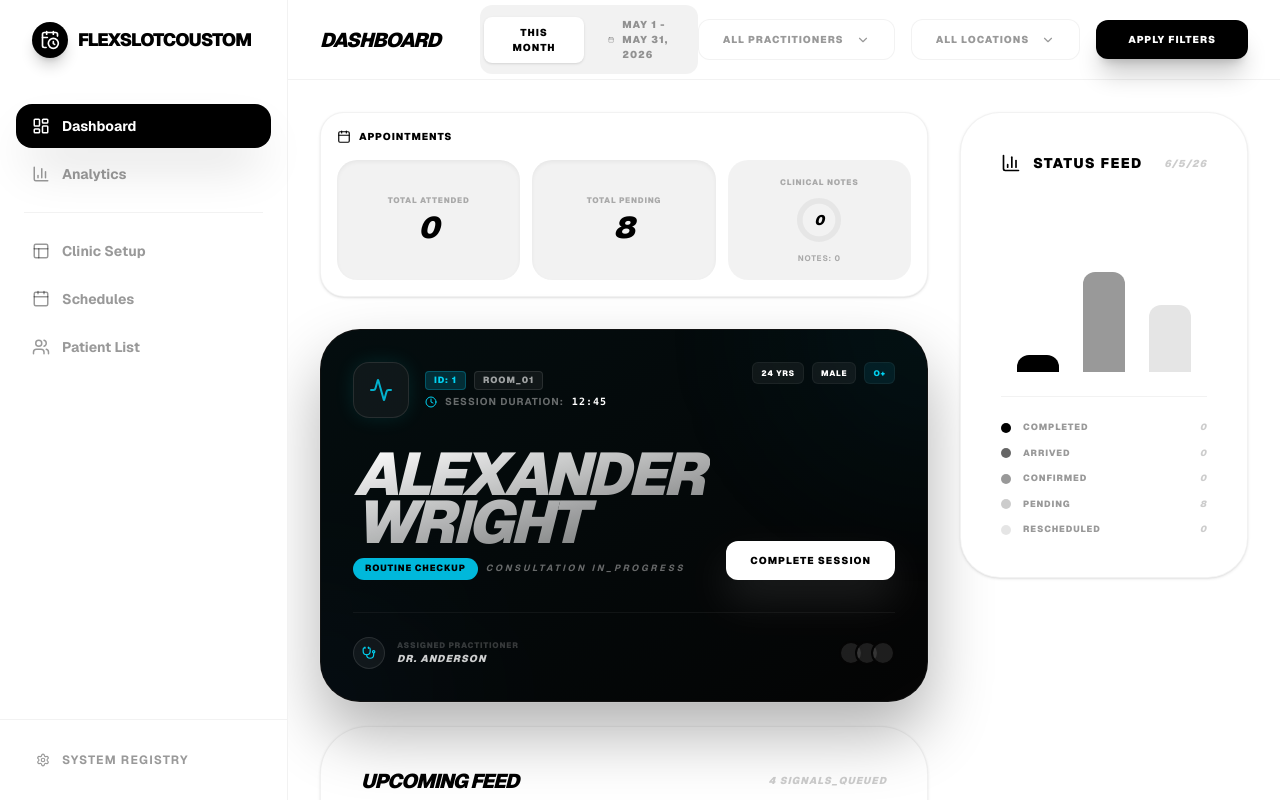
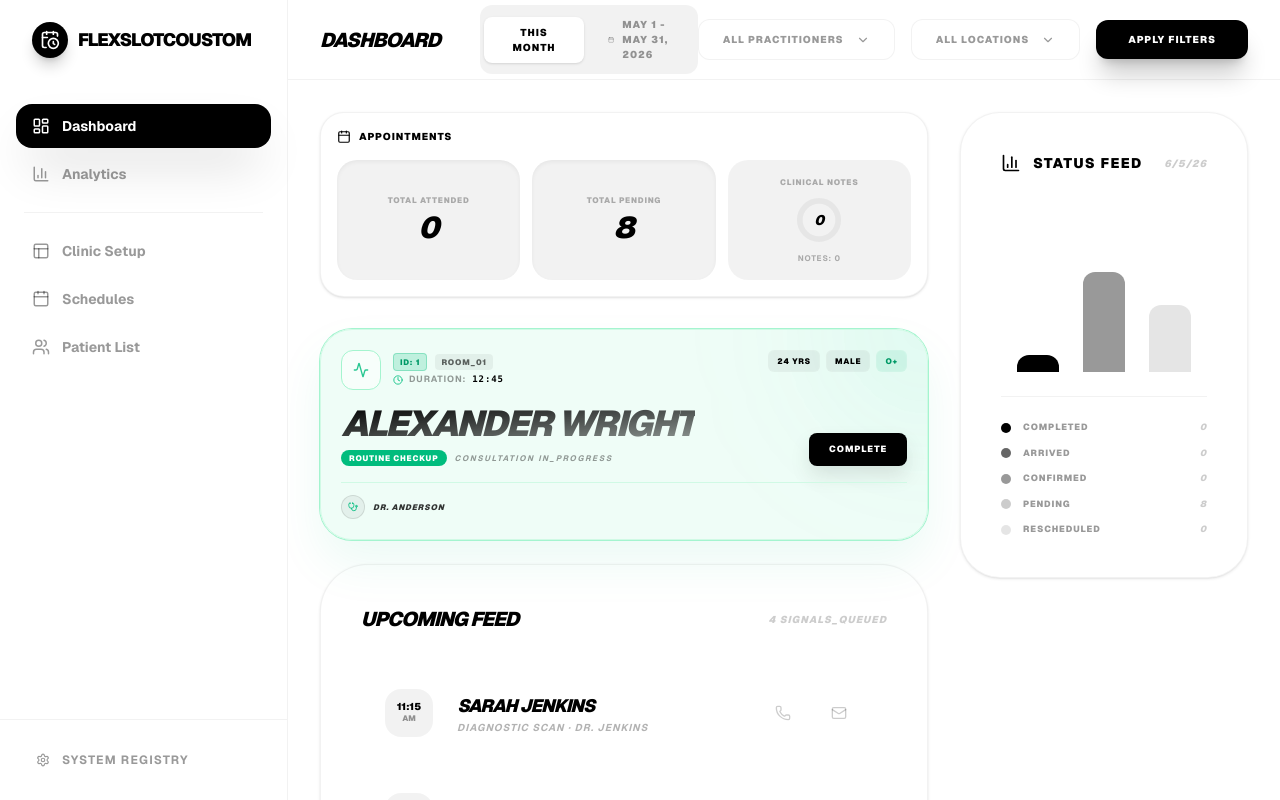
Before and after one commit to FlexSlotCustom0/FlexSlotCustom, a Next.js app in the folder frontend/: page /dashboard/owner in a window 1280 px wide. Shown: the top 800 px of the page. Built offline with nearby package versions, Linux system fonts and the light colour scheme.

Commit message:
Update page.tsx

```diff
--- a/frontend/src/app/dashboard/owner/page.tsx
+++ b/frontend/src/app/dashboard/owner/page.tsx
@@ -265,79 +265,67 @@ function MonochromeCommandCenter({ bookings, doneCount, notesCount, onComplete }
                 initial={{ opacity: 0, y: 10 }}
                 animate={{ opacity: 1, y: 0 }}
                 exit={{ opacity: 0, x: 20 }}
-                className="bg-[#050505] text-white rounded-[2.5rem] p-8 shadow-[0_32px_64px_rgba(0,0,0,0.3)] border border-white/5 relative overflow-hidden group ring-1 ring-white/10"
+                className="bg-emerald-50/80 backdrop-blur-3xl text-black rounded-[2rem] p-5 shadow-[0_24px_48px_rgba(16,185,129,0.08)] border border-emerald-100 relative overflow-hidden group ring-1 ring-emerald-200"
               >
                 {/* Futuristic Background Accents */}
-                <div className="absolute top-0 right-0 w-64 h-64 bg-cyan-500/10 rounded-full blur-[100px] -mr-32 -mt-32 animate-pulse" />
-                <div className="absolute bottom-0 left-0 w-48 h-48 bg-blue-500/5 rounded-full blur-[80px] -ml-24 -mb-24" />
+                <div className="absolute top-0 right-0 w-48 h-48 bg-emerald-400/10 rounded-full blur-[80px] -mr-24 -mt-24" />
 
-                <div className="relative z-10 flex flex-col gap-8">
+                <div className="relative z-10 flex flex-col gap-4">
                   {/* Top Row: Meta & Timer */}
                   <div className="flex justify-between items-start">
-                    <div className="flex items-center gap-4">
-                      <div className="w-14 h-14 bg-white/5 rounded-2xl flex items-center justify-center backdrop-blur-3xl border border-white/10 shadow-[0_0_20px_rgba(0,255,255,0.1)]">
-                        <Activity className="w-6 h-6 text-cyan-400 animate-pulse" />
+                    <div className="flex items-center gap-3">
+                      <div className="w-10 h-10 bg-white/50 rounded-xl flex items-center justify-center backdrop-blur-3xl border border-emerald-200">
+                        <Activity className="w-4 h-4 text-emerald-500 animate-pulse" />
                       </div>
-                      <div className="space-y-1">
+                      <div className="space-y-0.5">
                         <div className="flex items-center gap-2">
-                           <span className="text-[9px] font-black uppercase tracking-widest px-2 py-0.5 bg-cyan-500/20 text-cyan-400 rounded border border-cyan-500/30">ID: {ongoing.id.slice(0, 8)}</span>
-                           <span className="text-[9px] font-black uppercase tracking-widest px-2 py-0.5 bg-white/5 text-white/60 rounded border border-white/10">Room_01</span>
+                           <span className="text-[8px] font-black uppercase tracking-widest px-1.5 py-0.5 bg-emerald-500/20 text-emerald-600 rounded border border-emerald-500/30">ID: {ongoing.id.slice(0, 8)}</span>
+                           <span className="text-[8px] font-black uppercase tracking-widest px-1.5 py-0.5 bg-black/5 text-black/60 rounded">Room_01</span>
                         </div>
-                        <div className="flex items-center gap-2 text-[10px] font-bold text-white/40 uppercase tracking-widest">
-                          <Clock size={12} className="text-cyan-400" />
-                          Session Duration: <span className="text-white font-mono">12:45</span>
+                        <div className="flex items-center gap-1.5 text-[9px] font-bold text-black/40 uppercase tracking-widest">
+                          <Clock size={10} className="text-emerald-500" />
+                          Duration: <span className="text-black font-mono">12:45</span>
                         </div>
                       </div>
                     </div>
 
-                    <div className="flex gap-2">
-                       <Badge label="24 YRS" color="bg-white/5" />
-                       <Badge label="MALE" color="bg-white/5" />
-                       <Badge label="O+" color="bg-cyan-500/10 text-cyan-400 border-cyan-500/20" />
+                    <div className="flex gap-1.5">
+                       <Badge label="24 YRS" color="bg-black/5" />
+                       <Badge label="MALE" color="bg-black/5" />
+                       <Badge label="O+" color="bg-emerald-500/10 text-emerald-600 border-emerald-500/20" />
                     </div>
                   </div>
 
                   {/* Middle Row: Patient Name & Reason */}
-                  <div className="space-y-4">
                   <div className="flex items-end justify-between gap-4">
                     <div className="space-y-1">
-                        <h2 className="text-6xl font-black tracking-tighter uppercase italic leading-[0.8] text-transparent bg-clip-text bg-gradient-to-br from-white to-white/40">{ongoing.clientName}</h2>
-                        <div className="flex items-center gap-2 pt-2">
-                          <span className="px-3 py-1 bg-cyan-500 text-black text-[9px] font-black uppercase tracking-widest rounded-full">Routine Checkup</span>
-                          <p className="text-white/40 text-[9px] font-bold uppercase tracking-[0.3em] italic">Consultation In_Progress</p>
+                      <h2 className="text-4xl font-black tracking-tighter uppercase italic leading-none text-transparent bg-clip-text bg-gradient-to-br from-black to-black/40">{ongoing.clientName}</h2>
+                      <div className="flex items-center gap-2 pt-1">
+                        <span className="px-2 py-0.5 bg-emerald-500 text-white text-[8px] font-black uppercase tracking-widest rounded-full">Routine Checkup</span>
+                        <p className="text-black/40 text-[8px] font-bold uppercase tracking-[0.2em] italic">Consultation In_Progress</p>
                       </div>
                     </div>
 
                     <button
                       onClick={onComplete}
-                        className="px-6 py-3 bg-white text-black rounded-xl font-black text-[10px] uppercase tracking-widest hover:bg-cyan-400 transition-all shadow-[0_20px_40px_rgba(255,255,255,0.1)] active:scale-95 shrink-0"
+                      className="px-5 py-2.5 bg-black text-white rounded-lg font-black text-[9px] uppercase tracking-widest hover:bg-emerald-600 transition-all shadow-[0_10px_20px_rgba(0,0,0,0.1)] active:scale-95 shrink-0"
                     >
-                        Complete Session
+                      Complete
                     </button>
-                    </div>
                   </div>
 
                   {/* Footer Row: Doctor info */}
-                  <div className="pt-6 border-t border-white/5 flex items-center justify-between">
-                    <div className="flex items-center gap-3">
-                      <div className="w-8 h-8 rounded-full bg-white/5 flex items-center justify-center border border-white/10">
-                         <Stethoscope size={14} className="text-cyan-400" />
+                  <div className="pt-3 border-t border-emerald-100 flex items-center justify-between">
+                    <div className="flex items-center gap-2">
+                      <div className="w-6 h-6 rounded-full bg-black/5 flex items-center justify-center border border-black/10">
+                         <Stethoscope size={10} className="text-emerald-500" />
                       </div>
                       <div>
-                         <p className="text-[8px] font-black text-white/20 uppercase tracking-widest">Assigned Practitioner</p>
-                         <p className="text-[10px] font-black text-white/80 uppercase tracking-widest italic">{ongoing.practitioner}</p>
-                      </div>
-                    </div>
-                    <div className="flex -space-x-2">
-                       {[1,2,3].map(i => (
-                         <div key={i} className="w-6 h-6 rounded-full border-2 border-[#050505] bg-white/10" />
-                       ))}
+                         <p className="text-[8px] font-black text-black/80 uppercase tracking-widest italic">{ongoing.practitioner}</p>
                       </div>
                     </div>
                   </div>
-
-                {/* Glassmorphic Glow Layer */}
-                <div className="absolute inset-0 bg-gradient-to-br from-cyan-500/5 to-transparent pointer-events-none" />
+                </div>
               </motion.div>
             ) : (
               <div className="p-20 border-2 border-dashed border-black/5 rounded-[3rem] text-center text-black/20 font-black uppercase tracking-widest italic">
```
Lines whose indentation alone changed are shown as unchanged.
